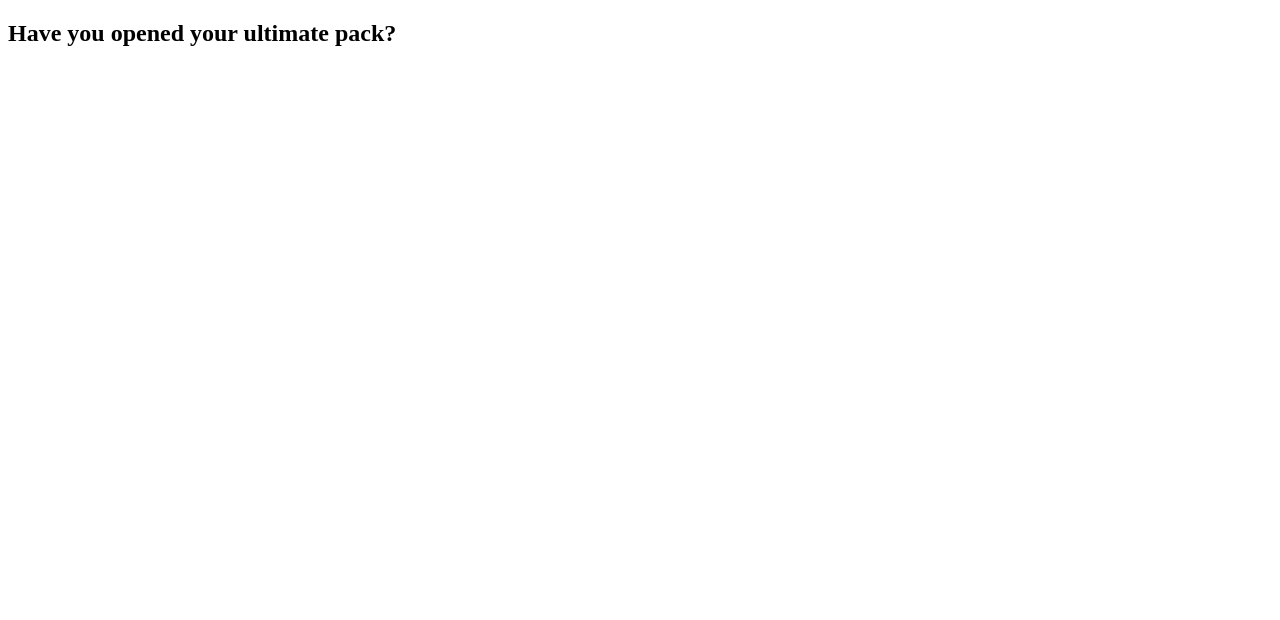
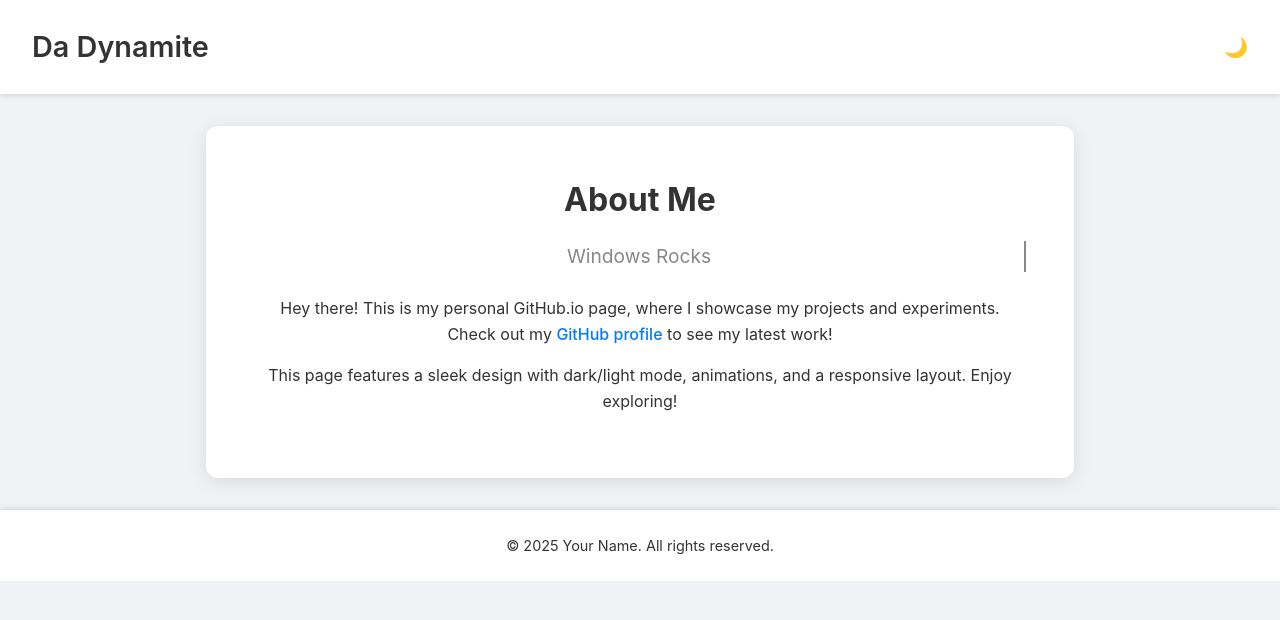
Before and after one commit to BulgarianDynamite/BulgarianDynamite.github.io, a plain HTML site: page index.html in a window 1280 px wide. Drawn offline with Linux system fonts and the light colour scheme.

Commit message:
Update index.html

```diff
--- a/index.html
+++ b/index.html
@@ -2,10 +2,223 @@
 <html lang="en">
 <head>
     <meta charset="UTF-8">
-    <title>Oi Oi Oi</title>
+    <meta name="viewport" content="width=device-width, initial-scale=1.0">
+    <title>Your GitHub.io Page</title>
+    <style>
+        * {
+            margin: 0;
+            padding: 0;
+            box-sizing: border-box;
+            font-family: 'Inter', -apple-system, BlinkMacSystemFont, sans-serif;
+        }
+
+        body {
+            line-height: 1.6;
+            transition: background-color 0.3s, color 0.3s;
+        }
+
+        body.light {
+            background-color: #f0f2f5;
+            color: #333;
+        }
+
+        body.dark {
+            background-color: #1a1a1a;
+            color: #e0e0e0;
+        }
+
+        header {
+            display: flex;
+            justify-content: space-between;
+            align-items: center;
+            padding: 1.5rem 2rem;
+            box-shadow: 0 2px 5px rgba(0, 0, 0, 0.1);
+            transition: background-color 0.3s;
+        }
+
+        body.light header {
+            background-color: #ffffff;
+        }
+
+        body.dark header {
+            background-color: #2c2c2c;
+        }
+
+        header h1 {
+            font-size: 1.8rem;
+            font-weight: 600;
+        }
+
+        .mode-toggle {
+            background: none;
+            border: none;
+            font-size: 1.2rem;
+            cursor: pointer;
+            transition: transform 0.2s;
+        }
+
+        .mode-toggle:hover {
+            transform: scale(1.1);
+        }
+
+        .container {
+            max-width: 900px;
+            margin: 2rem auto;
+            padding: 0 1rem;
+            text-align: center;
+        }
+
+        .intro {
+            padding: 3rem;
+            border-radius: 12px;
+            transition: background-color 0.3s, transform 0.3s;
+            animation: fadeIn 1s ease-in;
+        }
+
+        body.light .intro {
+            background-color: #ffffff;
+            box-shadow: 0 4px 20px rgba(0, 0, 0, 0.1);
+        }
+
+        body.dark .intro {
+            background-color: #2c2c2c;
+            box-shadow: 0 4px 20px rgba(0, 0, 0, 0.3);
+        }
+
+        .intro:hover {
+            transform: translateY(-5px);
+        }
+
+        .intro h2 {
+            font-size: 2rem;
+            font-weight: 700;
+            margin-bottom: 1rem;
+        }
+
+        .intro .tagline {
+            font-size: 1.2rem;
+            color: #888;
+            margin-bottom: 1.5rem;
+            overflow: hidden;
+            white-space: nowrap;
+            border-right: 2px solid;
+            width: 0;
+            animation: typing 3s steps(40, end) forwards, blink 0.75s step-end infinite;
+        }
+
+        body.dark .intro .tagline {
+            color: #bbb;
+        }
+
+        .intro p {
+            font-size: 1rem;
+            margin-bottom: 1rem;
+        }
+
+        .intro a {
+            color: #007bff;
+            text-decoration: none;
+            font-weight: 500;
+        }
+
+        body.dark .intro a {
+            color: #66b0ff;
+        }
+
+        .intro a:hover {
+            text-decoration: underline;
+        }
+
+        footer {
+            text-align: center;
+            padding: 1.5rem;
+            transition: background-color 0.3s;
+        }
+
+        body.light footer {
+            background-color: #ffffff;
+            box-shadow: 0 -2px 5px rgba(0, 0, 0, 0.1);
+        }
+
+        body.dark footer {
+            background-color: #2c2c2c;
+            box-shadow: 0 -2px 5px rgba(0, 0, 0, 0.3);
+        }
+
+        footer p {
+            font-size: 0.9rem;
+        }
+
+        body.dark footer p {
+            color: #999;
+        }
+
+        @keyframes typing {
+            from { width: 0; }
+            to { width: 100%; }
+        }
+
+        @keyframes blink {
+            from, to { border-color: transparent; }
+            50% { border-color: currentColor; }
+        }
+
+        @keyframes fadeIn {
+            from { opacity: 0; transform: translateY(20px); }
+            to { opacity: 1; transform: translateY(0); }
+        }
+
+        @media (max-width: 600px) {
+            header h1 {
+                font-size: 1.4rem;
+            }
+
+            .intro h2 {
+                font-size: 1.6rem;
+            }
+
+            .intro .tagline {
+                font-size: 1rem;
+            }
+
+            .intro p {
+                font-size: 0.9rem;
+            }
+        }
+    </style>
 </head>
-<body>
-<h2>Have you opened your ultimate pack?</h2>
+<body class="light">
+    <header>
+        <h1>Da Dynamite</h1>
+        <button class="mode-toggle" onclick="toggleMode()">🌙</button>
+    </header>
 
+    <div class="container">
+        <section class="intro">
+            <h2>About Me</h2>
+            <div class="tagline">Windows Rocks</div>
+            <p>
+                Hey there! This is my personal GitHub.io page, where I showcase my projects and experiments.
+                Check out my <a href="https://github.com/yourusername">GitHub profile</a> to see my latest work!
+            </p>
+            <p>
+                This page features a sleek design with dark/light mode, animations, and a responsive layout. Enjoy exploring!
+            </p>
+        </section>
+    </div>
+
+    <footer>
+        <p>&copy; 2025 Your Name. All rights reserved.</p>
+    </footer>
+
+    <script>
+        function toggleMode() {
+            const body = document.body;
+            const button = document.querySelector('.mode-toggle');
+            body.classList.toggle('light');
+            body.classList.toggle('dark');
+            button.textContent = body.classList.contains('dark') ? '☀️' : '🌙';
+        }
+    </script>
 </body>
 </html>
```
